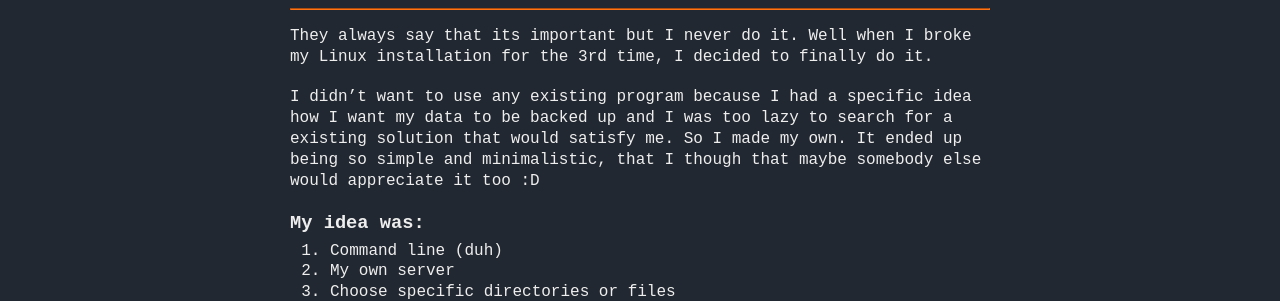
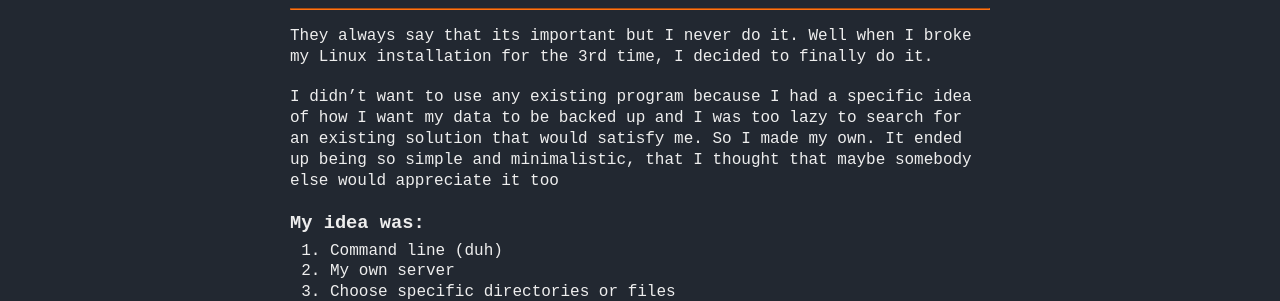
Before and after one commit to ProkopRandacek/randacek.dev, a Jekyll site: the page built from content/stuff/backuping.md, in a window 1280 px wide. Shown: the part 240-541 px from the top of the page. Built offline with Jekyll 4.4.1, drawn with Linux system fonts in a browser that asks for light colours.

Commit message:
grammarly

```diff
--- a/content/stuff/backuping.md
+++ b/content/stuff/backuping.md
@@ -9,7 +9,7 @@ title: Backuping
 
 They always say that its important but I never do it. Well when I broke my Linux installation for the 3rd time, I decided to finally do it.
 
-I didn't want to use any existing program because I had a specific idea how I want my data to be backed up and I was too lazy to search for a existing solution that would satisfy me. So I made my own. It ended up being so simple and minimalistic, that I though that maybe somebody else would appreciate it too :D
+I didn’t want to use any existing program because I had a specific idea of how I want my data to be backed up and I was too lazy to search for an existing solution that would satisfy me. So I made my own. It ended up being so simple and minimalistic, that I thought that maybe somebody else would appreciate it too
 
 ### My idea was:
 1. Command line (duh)
```
